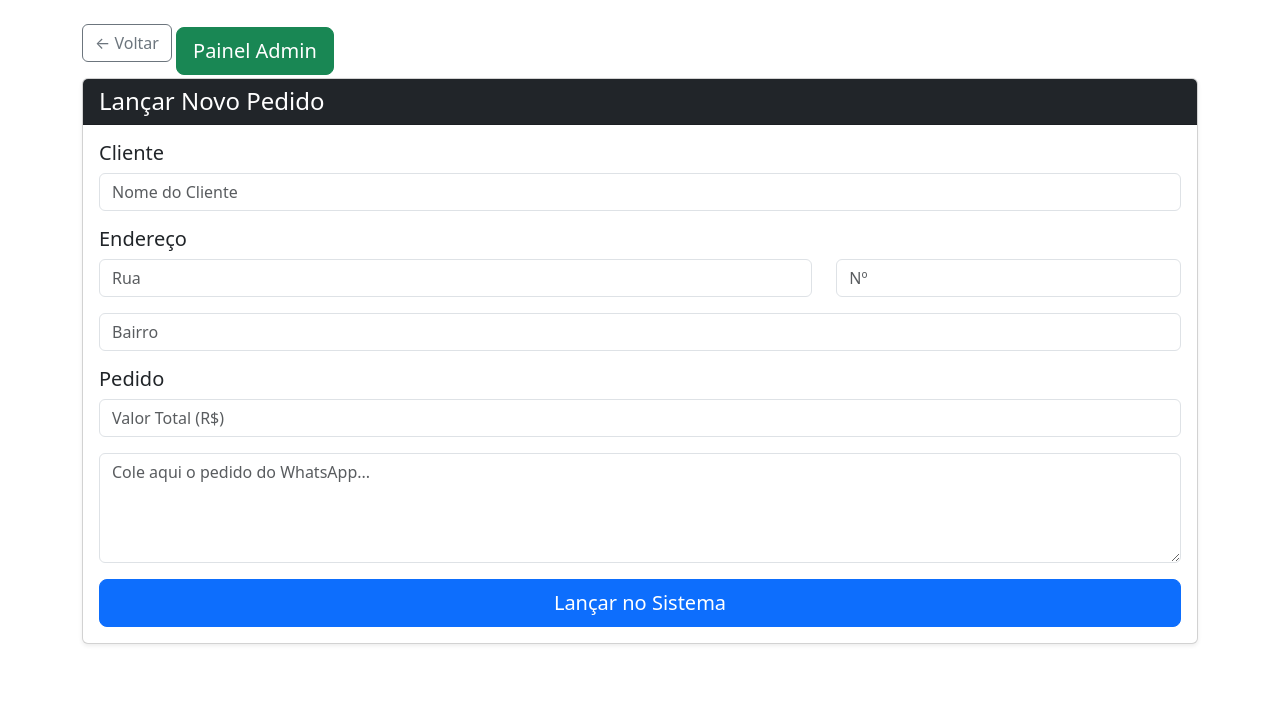
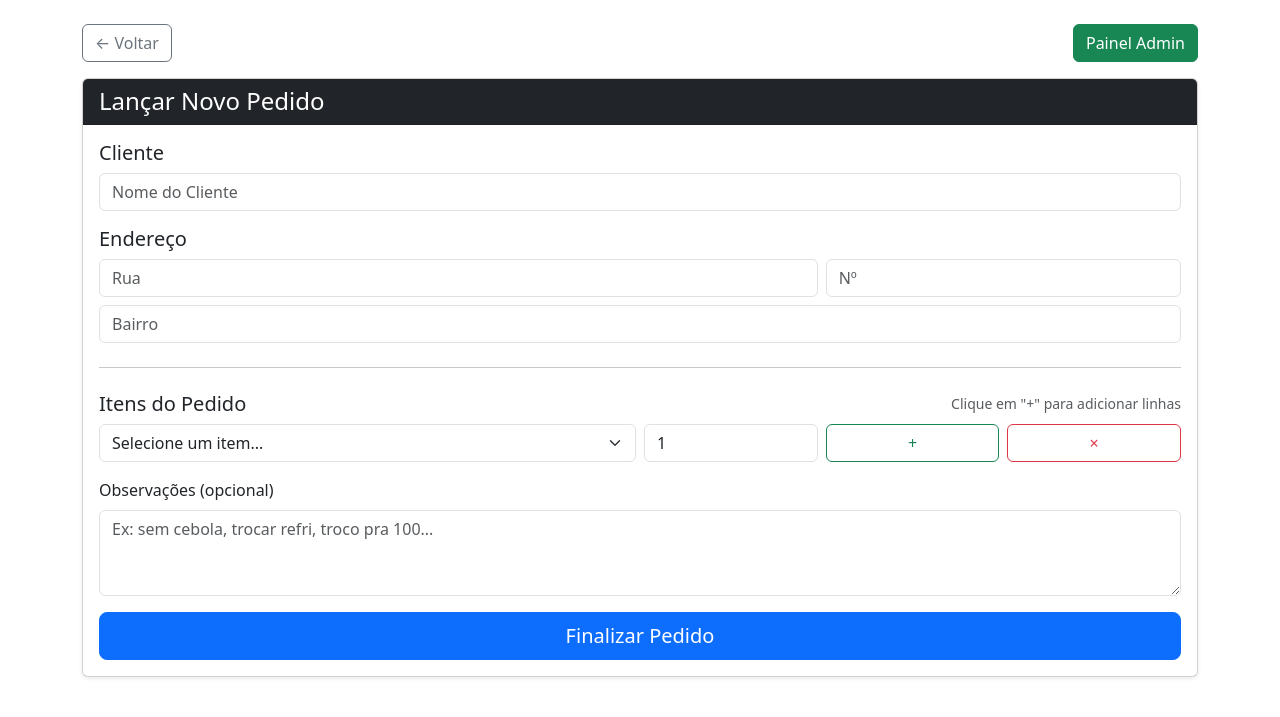
Before and after one commit to Pro7Alem/delivery, a Flask app: page /novo_pedido in a window 1280 px wide. Shown: the top 717 px of the page. Run offline with Flask 3, Linux system fonts and the light colour scheme; data that the repository does not hold is empty.

Commit message:
fix: criacao de pedido

```diff
--- a/app.py
+++ b/app.py
@@ -1,6 +1,7 @@
-from flask import Flask, render_template, request, redirect, url_for
-from database import exec_command
+from flask import Flask, render_template, request, redirect, url_for, jsonify
+from database import exec_command, exec_query
 import time
+import json
 
 app = Flask(__name__)
 
@@ -10,11 +11,16 @@ def index():
 
 @app.route('/novo_pedido')
 def novo_pedido():
-    return render_template('novo_pedido.html')
+    menu = exec_query("SELECT id, name, price FROM menu_items WHERE active = 1")
+    return render_template('novo_pedido.html', menu=menu)
 
 @app.route('/admin')
 def admin():
     return render_template('admin.html')
+
+
+import json
+
 
 @app.post('/lancar')
 def criar_pedido():
@@ -22,28 +28,63 @@ def criar_pedido():
     rua = request.form.get('rua')
     numero = request.form.get('numero', '').strip()
     bairro = request.form.get('bairro')
-    valor_total = request.form.get('valor', '').strip()
     notas = request.form.get('notas')
 
-    # Converte o valor de R$ para centavos (inteiro)
-    valor_centavos = int(float(valor_total) * 100)
+    # Recebe o JSON dos itens
+    itens_json = request.form.get('itens_json')
+    itens_front = json.loads(itens_json)
 
-    # Timestamp atual em s (sistema utiliza epoch)
     agora = int(time.time())
 
-    # 1. Insere o endereço e pega o ID
+    # 1. Insere o endereço
     addr_id = exec_command(
         "INSERT INTO addresses (street, number, district, city) VALUES (?, ?, ?, ?)",
         (rua, numero, bairro, "BETIM")
     )
 
-    # 2. Insere o pedido usando o addr_id
-    exec_command(
+    # 2. Busca os preços reais do banco e calcula o total
+    total_centavos = 0
+    itens_validados = []
+
+    for item_front in itens_front:
+        # Busca o item real no banco
+        item_db = exec_query(
+            "SELECT id, name, price FROM menu_items WHERE id = ? AND active = 1",
+            (item_front['id'],)
+        )
+
+        if not item_db:
+            # Se o item não existir ou estiver inativo, ignora
+            continue
+
+        item_real = item_db[0]
+        qtd = int(item_front['quantity'])
+
+        itens_validados.append({
+            'id': item_real['id'],
+            'name': item_real['name'],
+            'price': item_real['price'],
+            'quantity': qtd
+        })
+
+        total_centavos += item_real['price'] * qtd
+
+    # 3. Insere o pedido com o valor REAL
+    order_id = exec_command(
         """INSERT INTO orders
                (status, created_at, address_id, customer_name, total_value, notes)
            VALUES (?, ?, ?, ?, ?, ?)""",
-        ("PENDING", agora, addr_id, cliente, valor_centavos, notas)
+        ("PENDING", agora, addr_id, cliente, total_centavos, notas)
     )
+
+    # 4. Insere cada item validado
+    for item in itens_validados:
+        exec_command(
+            """INSERT INTO order_items
+                   (order_id, menu_item_id, name, quantity, unit_price)
+               VALUES (?, ?, ?, ?, ?)""",
+            (order_id, item['id'], item['name'], item['quantity'], item['price'])
+        )
 
     return redirect(url_for('index'))
 
@@ -102,5 +143,6 @@ def add_c_asset():
 
     return redirect(url_for('admin'))
 
+
 if __name__ == '__main__':
     app.run(debug=True)
--- /dev/null
+++ b/static/script.js
@@ -0,0 +1,53 @@
+function adicionarLinha() {
+    const container = document.getElementById('container-itens');
+    const primeiraLinha = document.querySelector('.item-linha');
+    const novaLinha = primeiraLinha.cloneNode(true);
+
+    // Limpa valores da nova linha
+    novaLinha.querySelector('.select-produto').value = "";
+    novaLinha.querySelector('.input-qtd').value = 1;
+
+    container.appendChild(novaLinha);
+}
+
+function removerLinha(botao) {
+    const linhas = document.querySelectorAll('.item-linha');
+
+    // Impede remover a última linha
+    if (linhas.length === 1) {
+        alert("O pedido precisa ter pelo menos um item.");
+        return;
+    }
+
+    botao.closest('.item-linha').remove();
+}
+
+// Monta o JSON no submit
+document.getElementById('formPedido').addEventListener('submit', function (e) {
+    const linhas = document.querySelectorAll('.item-linha');
+    let itens = [];
+
+    linhas.forEach(linha => {
+        const select = linha.querySelector('.select-produto');
+        const qtd = parseInt(linha.querySelector('.input-qtd').value);
+
+        if (select.value && qtd > 0) {
+            const option = select.options[select.selectedIndex];
+
+            itens.push({
+                id: select.value,
+                name: option.dataset.name,
+                price: parseInt(option.dataset.price),
+                quantity: qtd
+            });
+        }
+    });
+
+    if (itens.length === 0) {
+        e.preventDefault();
+        alert("Adicione pelo menos um item ao pedido.");
+        return;
+    }
+
+    document.getElementById('itensJson').value = JSON.stringify(itens);
+});
--- a/templates/novo_pedido.html
+++ b/templates/novo_pedido.html
@@ -6,39 +6,121 @@
   <title>Novo Pedido</title>
   <link href="https://cdn.jsdelivr.net/npm/bootstrap@5.3.0/dist/css/bootstrap.min.css" rel="stylesheet">
 </head>
+
 <body>
   <div class="container mt-4">
-        <a href="/" class="btn btn-outline-secondary mb-3">← Voltar</a>
-        <a href="/admin" class="btn btn-success btn-lg">Painel Admin</a>
+    <div class="d-flex justify-content-between align-items-center mb-3">
+      <div>
+        <a href="/" class="btn btn-outline-secondary">← Voltar</a>
+      </div>
+      <div>
+        <a href="/admin" class="btn btn-success">Painel Admin</a>
+      </div>
+    </div>
 
     <div class="card shadow-sm">
       <div class="card-header bg-dark text-white">
         <h4 class="mb-0">Lançar Novo Pedido</h4>
       </div>
+
       <div class="card-body">
-                <form action="/lancar" method="POST">
+        <form action="/lancar" method="POST" id="formPedido">
+
           <h5>Cliente</h5>
-                    <input type="text" name="cliente" class="form-control mb-3" placeholder="Nome do Cliente" required>
+          <input
+            type="text"
+            name="cliente"
+            class="form-control mb-3"
+            placeholder="Nome do Cliente"
+            required
+          >
 
           <h5>Endereço</h5>
-                    <div class="row mb-3">
+          <div class="row g-2 mb-2">
             <div class="col-8">
-                            <input type="text" name="rua" class="form-control" placeholder="Rua" required>
+              <input
+                type="text"
+                name="rua"
+                class="form-control"
+                placeholder="Rua"
+                required
+              >
             </div>
             <div class="col-4">
-                            <input type="text" name="numero" class="form-control" placeholder="Nº" required>
+              <input
+                type="text"
+                name="numero"
+                class="form-control"
+                placeholder="Nº"
+                required
+              >
             </div>
           </div>
-                    <input type="text" name="bairro" class="form-control mb-3" placeholder="Bairro" required>
 
-                    <h5>Pedido</h5>
-                    <input type="number" step="0.01" name="valor" class="form-control mb-3" placeholder="Valor Total (R$)" required>
-                    <textarea name="notas" class="form-control mb-3" rows="4" placeholder="Cole aqui o pedido do WhatsApp..."></textarea>
+          <input
+            type="text"
+            name="bairro"
+            class="form-control mb-3"
+            placeholder="Bairro"
+            required
+          >
 
-                    <button type="submit" class="btn btn-primary btn-lg w-100">Lançar no Sistema</button>
+          <hr class="my-4">
+
+          <div class="d-flex justify-content-between align-items-center mb-2">
+            <h5 class="mb-0">Itens do Pedido</h5>
+            <small class="text-muted">Clique em "+" para adicionar linhas</small>
+          </div>
+
+          <div id="container-itens">
+            <div class="row g-2 mb-2 item-linha">
+              <div class="col-6">
+                <select class="form-select select-produto" required>
+                  <option value="">Selecione um item...</option>
+                  {% for item in menu %}
+                  <option value="{{ item.id }}" data-name="{{ item.name }}" data-price="{{ item.price }}">
+                    {{ item.name }} - R$ {{ "%.2f"|format(item.price / 100) }}
+                  </option>
+                  {% endfor %}
+                </select>
+              </div>
+
+              <div class="col-2">
+                <input type="number" class="form-control input-qtd" value="1" min="1">
+              </div>
+
+              <div class="col-2">
+                <button type="button" class="btn btn-outline-success w-100" onclick="adicionarLinha()">+</button>
+              </div>
+
+              <div class="col-2">
+                <button type="button" class="btn btn-outline-danger w-100" onclick="removerLinha(this)">×</button>
+              </div>
+            </div>
+          </div>
+
+          <!-- JS vai preencher isso no submit -->
+          <input type="hidden" name="itens_json" id="itensJson">
+
+          <div class="mb-3 mt-3">
+            <label class="form-label">Observações (opcional)</label>
+            <textarea
+              name="notas"
+              class="form-control"
+              rows="3"
+              placeholder="Ex: sem cebola, trocar refri, troco pra 100..."
+            ></textarea>
+          </div>
+
+          <button type="submit" class="btn btn-primary btn-lg w-100">
+            Finalizar Pedido
+          </button>
+
         </form>
       </div>
     </div>
   </div>
+
+  <script src="{{ url_for('static', filename='script.js') }}"></script>
 </body>
 </html>
```
Lines whose indentation alone changed are shown as unchanged.
